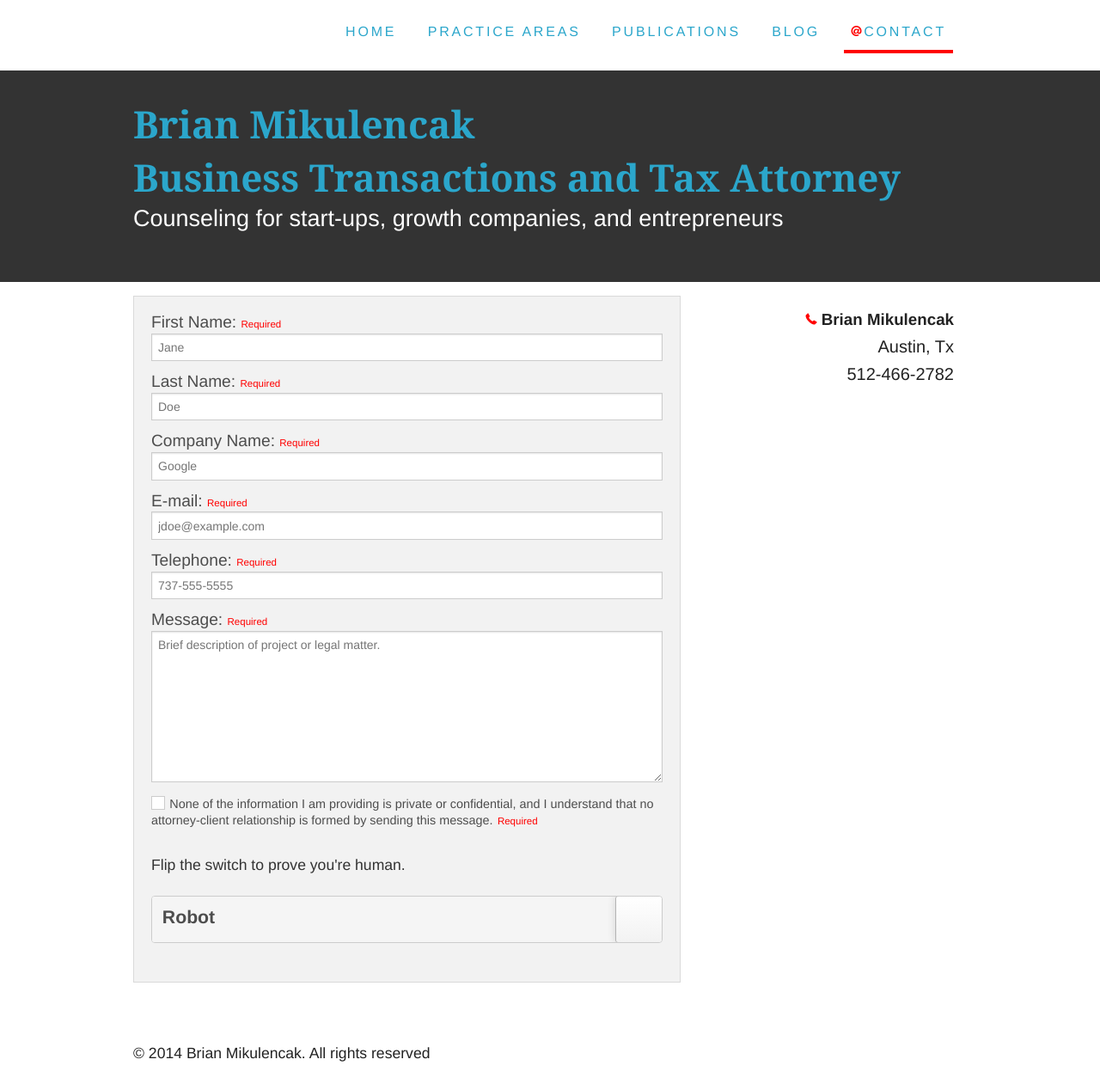
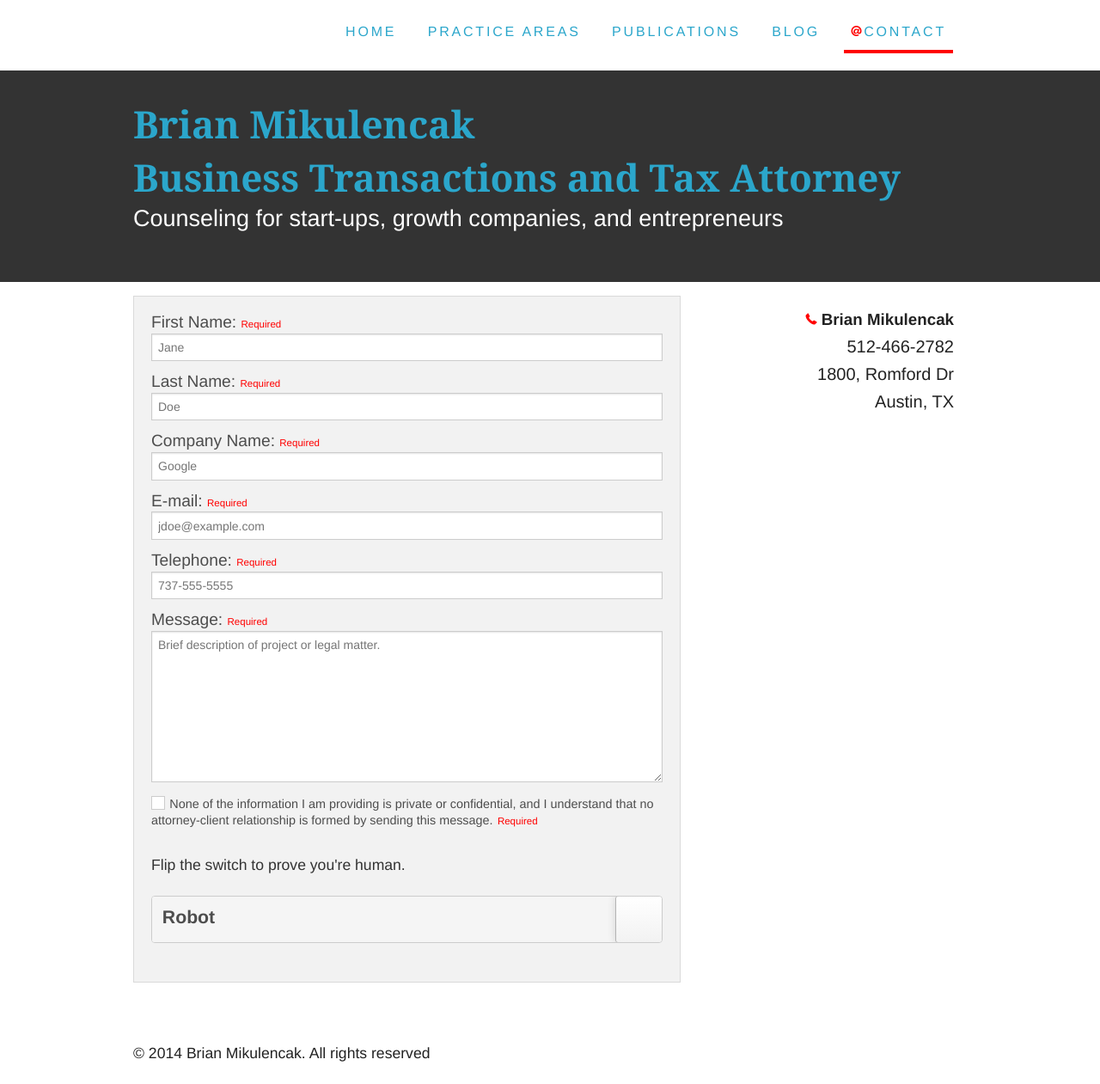
Before and after one commit to brianmik/bmaustinlaw, a Jekyll site: the page built from contact.html, in a window 1280 px wide. Shown: the whole page at 86% size. Built offline with Jekyll 4.4.1, drawn with Linux system fonts in a browser that asks for light colours; Markdown is read by kramdown in place of the engine named in the settings.

Commit message:
Contact Page Revisions
Ad Review Committee Bullshit

```diff
--- a/contact.html
+++ b/contact.html
@@ -46,8 +46,9 @@ title:  Contact Me
         <div class="large-4 columns">
             <ul class="vcard">
               <li class="fn"><i class="fi-telephone size-72 red"></i> Brian Mikulencak</li>
-              <li class="locality"><span class="city">Austin</span>, <span class="state">Tx</span></li>
               <li class="tel">512-466-2782</li>
+              <li class="address"><span class="number">1800</span>, <span class="street">Romford Dr</span></li>
+              <li class="locality"><span class="city">Austin</span>, <span class="state">TX</span></li>
             </ul>
         </div>
       </section>
```
